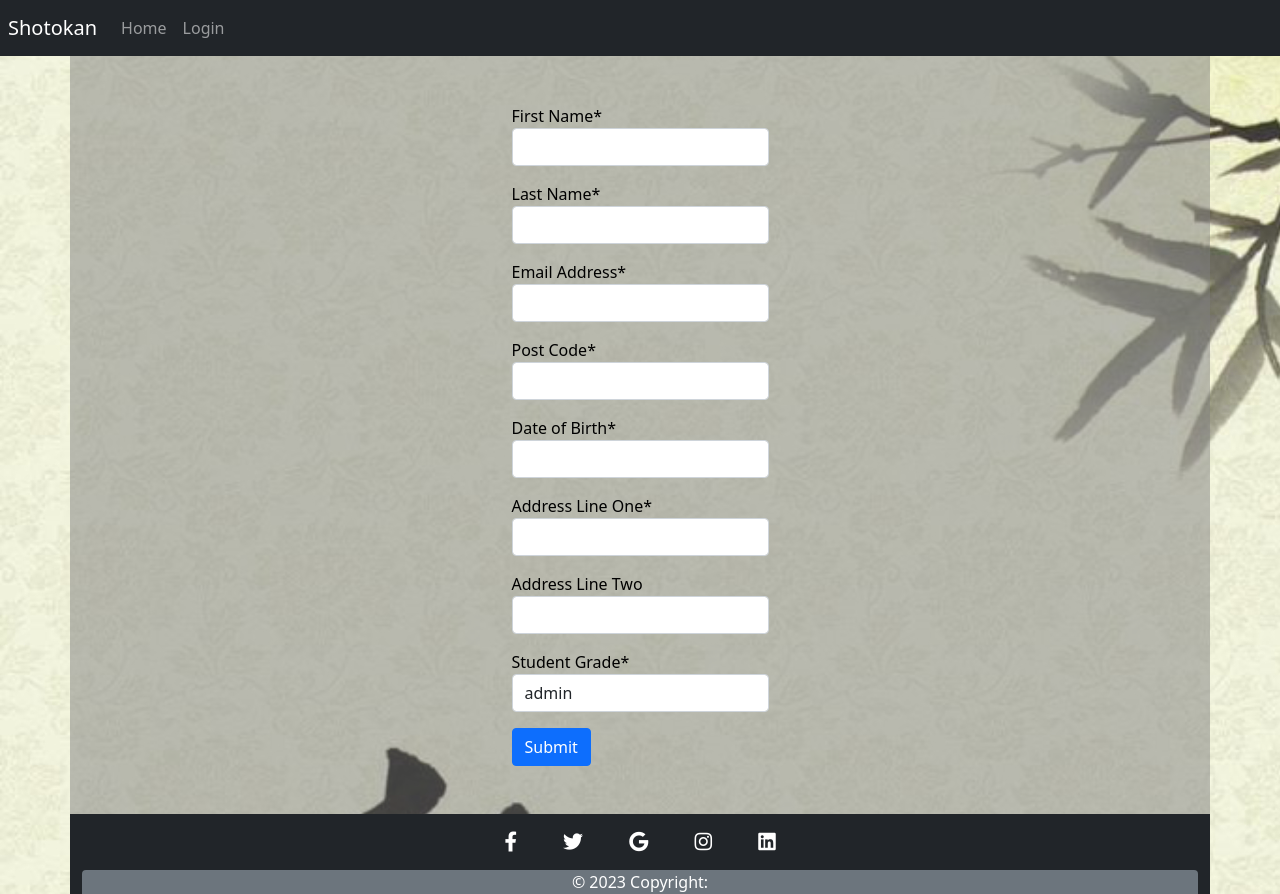
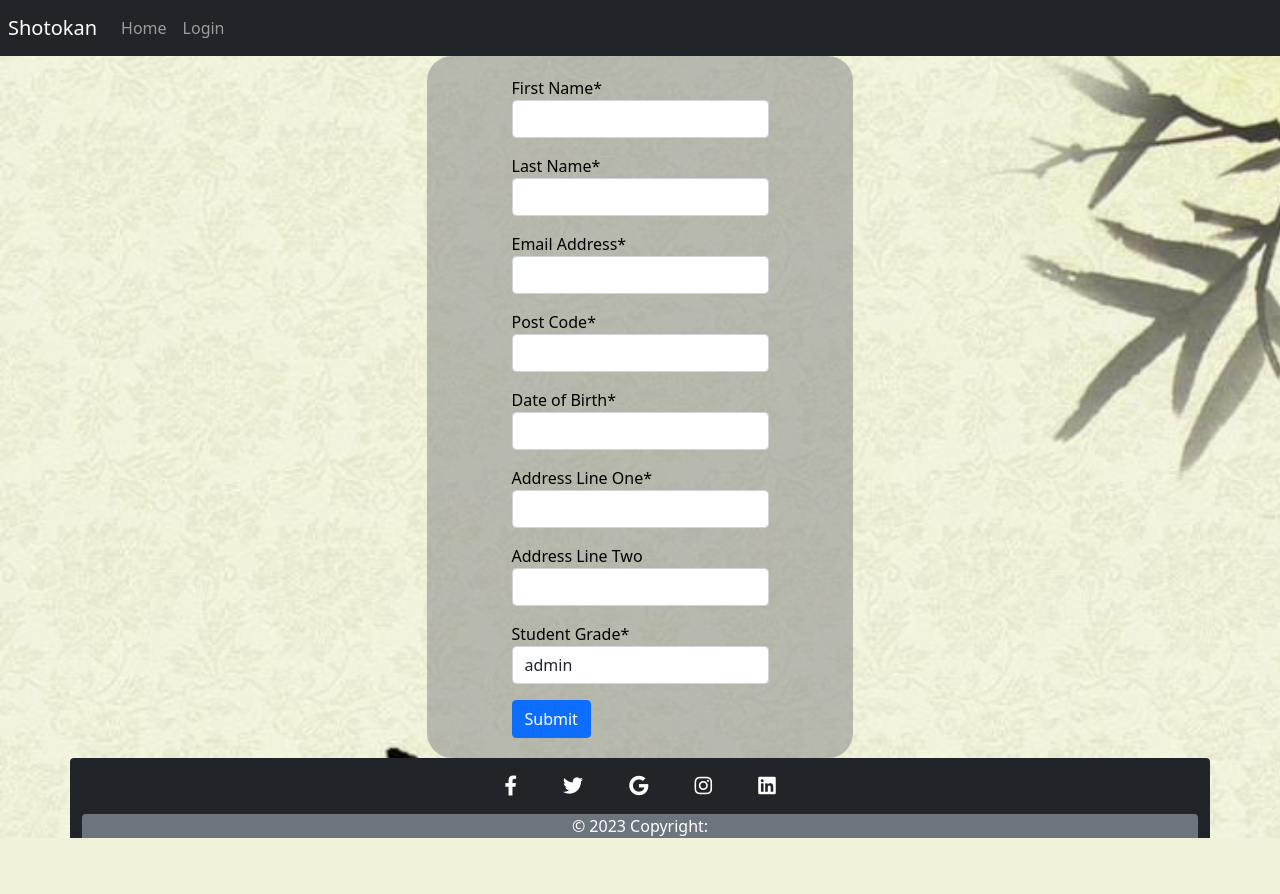
Before and after one commit to Shaga-Matula/Shotokan-Karate, a Django app: page /addstudent/ in a window 1280 px wide. After the commit the page ends 838 px from the top, so only its background shows below. Run offline with Django 3.2, Linux system fonts and the light colour scheme; tables that the repository leaves empty hold one stand-in row (values such as "Sample post"); some libraries are stand-ins or nearby versions.

Commit message:
style student reg page

```diff
--- a/static/styles/css/style.css
+++ b/static/styles/css/style.css
@@ -41,16 +41,23 @@ body {
     flex-direction: column;
 }
 
+.border-padd-test{
+    padding: 20px;
+}
 
 .shoto_logo {
+    color:blue;
     margin-right: 10px;
     margin-left: 10px;
+    font-family: 'Times New Roman', Times, serif;
 }
 
 .grey-transparent-background {
     background-color: rgba(128, 128, 128, 0.5);
     color: black;
     margin: auto;
+    border-radius: 25px;
+
     /* flex-grow: 1; */
 }
 
--- a/templates/base.html
+++ b/templates/base.html
@@ -1,3 +1,6 @@
+{% load static %}
+
+
 <!DOCTYPE html>
 <html lang="en">
 
@@ -13,7 +16,7 @@
     <link href="https://cdn.jsdelivr.net/npm/bootstrap@5.0.2/dist/css/bootstrap.min.css" rel="stylesheet"
         integrity="sha384-EVSTQN3/azprG1Anm3QDgpJLIm9Nao0Yz1ztcQTwFspd3yD65VohhpuuCOmLASjC" crossorigin="anonymous">
     <link rel="stylesheet" href="https://cdnjs.cloudflare.com/ajax/libs/font-awesome/5.15.3/css/all.min.css">
-    {% load static %}
+
     <link rel="stylesheet" type="text/css" href="{% static 'styles/css/style.css' %}">
 
 
@@ -28,7 +31,7 @@
 
         <nav class="navbar p-2 bg-dark navbar-dark navbar-expand-md bg-dark navbar-dark ">
             <!-- Brand -->
-            <a class="navbar-brand" href="#">Shotokan</a>
+            <a class="navbar-brand " href="#">Shotokan</a>
 
             <!-- Toggler/collapsibe Button -->
             <button class="navbar-toggler" type="button" data-toggle="collapse" data-target="#collapsibleNavbar">
@@ -70,7 +73,7 @@
 
 
 
-        <footer class="container bg-dark mx-auto text-white text-center col-12">
+        <footer class="container bg-dark mx-auto text-white text-center col-12 rounded-top">
             <div class="container mx-auto">
                 <div class="row justify-content-center">
                     <div class="#">
--- a/templates/index.html
+++ b/templates/index.html
@@ -4,10 +4,10 @@
 
 {% load static %}
 
-
-<div class=" container grey-transparent-background">
+<!-- order-1 order-md-1 col-sm-12 col-md-6  -->
+<div class=" container grey-transparent-background rounded ">
     <div class="row mx-auto">
-        <div class="order-1 order-md-1 col-sm-12 col-md-12 col-lg-6">
+        <div class="col-lg-8">
             {% load account %}
             {% if user.is_authenticated %}
             <h4 class="align-items-center text-black-50">Welcome, {{ username }}!</h4>
--- a/templates/student_regester.html
+++ b/templates/student_regester.html
@@ -2,8 +2,8 @@
 {% load crispy_forms_tags %}
 {% block content %}
 
-<div class="container grey-transparent-background text-black-100 d-flex justify-content-center">
-    <form class="mt-5 mb-5" method="post">
+<div class="grey-transparent-background text-black-100 d-flex justify-content-center col-lg-4 col-md-6 col-sm-10">
+    <form class="border-padd-test" method="post">
         {% csrf_token %}
         <div class="form-group mb-3">
             {{ form.first_name|as_crispy_field }}
```
